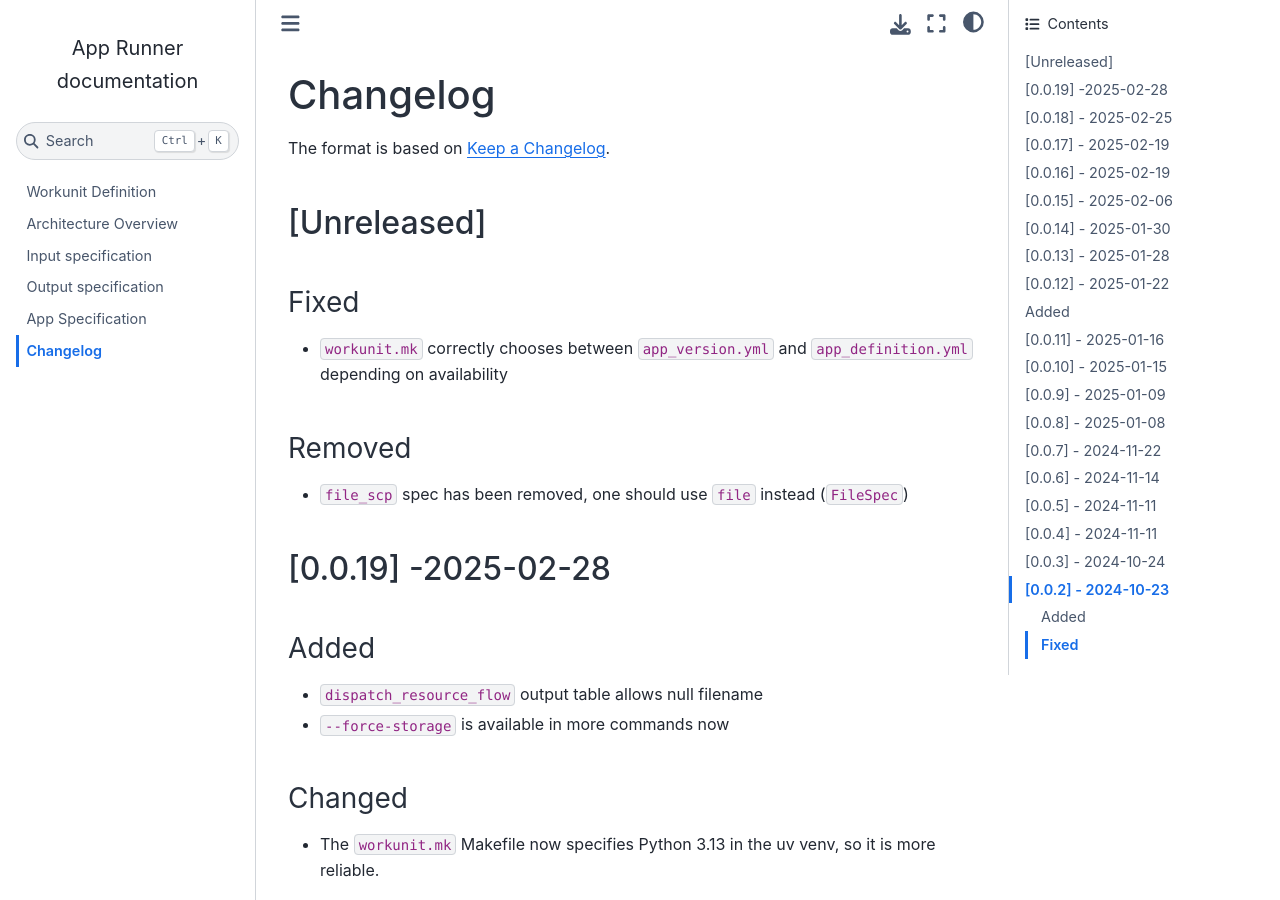
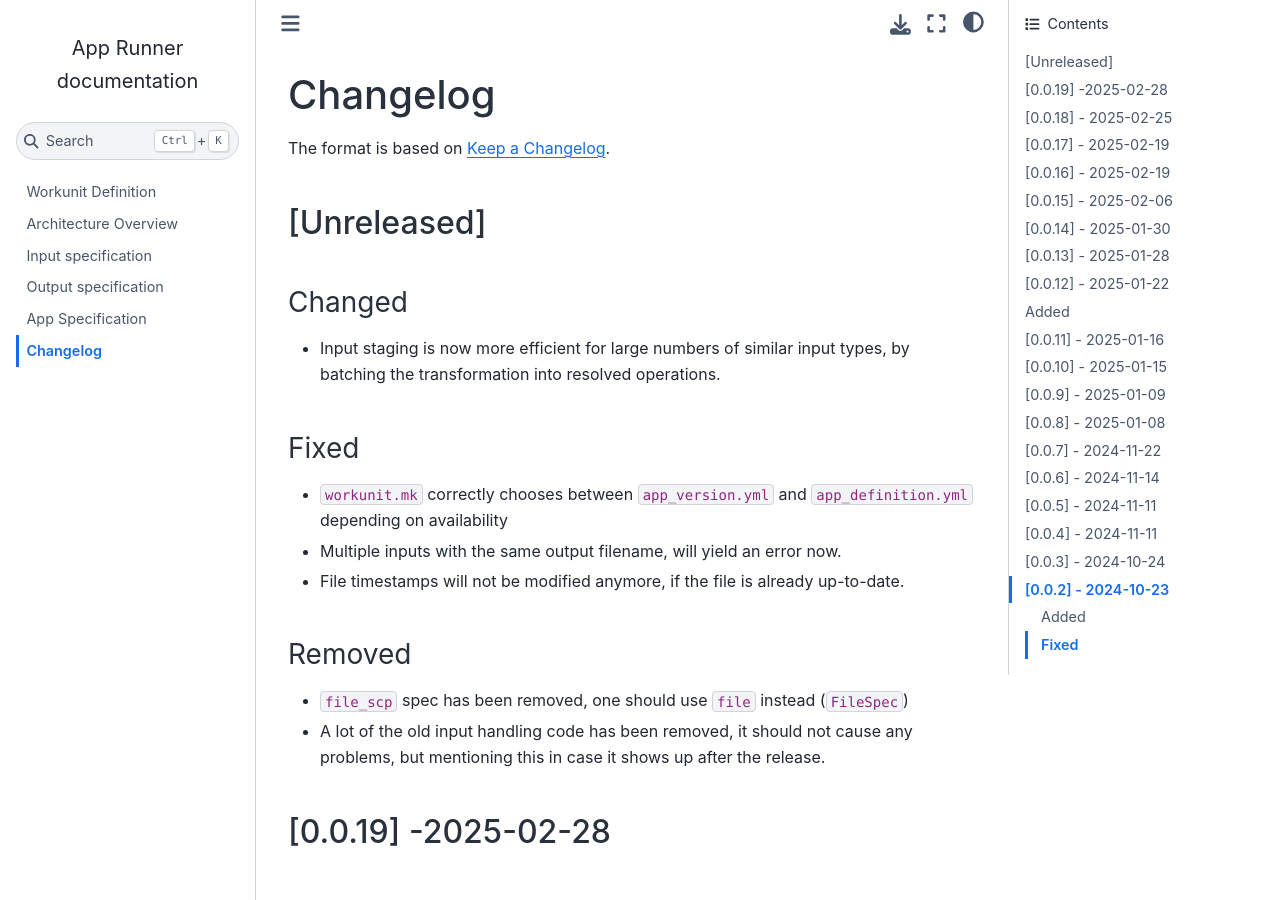
Before and after one commit to fgcz/bfabricPy, a Sphinx documentation site: the page built from bfabric_app_runner/docs/changelog.md, in a window 1280 px wide and 900 px high. Built offline with Sphinx 7.4.7 and the Sphinx Book theme 1.1.4, drawn with Linux system fonts in a browser that asks for light colours.

Commit message:
changelog

```diff
--- a/bfabric_app_runner/docs/changelog.md
+++ b/bfabric_app_runner/docs/changelog.md
@@ -4,13 +4,22 @@ The format is based on [Keep a Changelog](https://keepachangelog.com/en/1.1.0/).
 
 ## \[Unreleased\]
 
+### Changed
+
+- Input staging is now more efficient for large numbers of similar input types,
+    by batching the transformation into resolved operations.
+
 ### Fixed
 
 - `workunit.mk` correctly chooses between `app_version.yml` and `app_definition.yml` depending on availability
+- Multiple inputs with the same output filename, will yield an error now.
+- File timestamps will not be modified anymore, if the file is already up-to-date.
 
 ### Removed
 
 - `file_scp` spec has been removed, one should use `file` instead (`FileSpec`)
+- A lot of the old input handling code has been removed, it should not cause any problems, but mentioning this in case
+    it shows up after the release.
 
 ## \[0.0.19\] -2025-02-28
 
```
